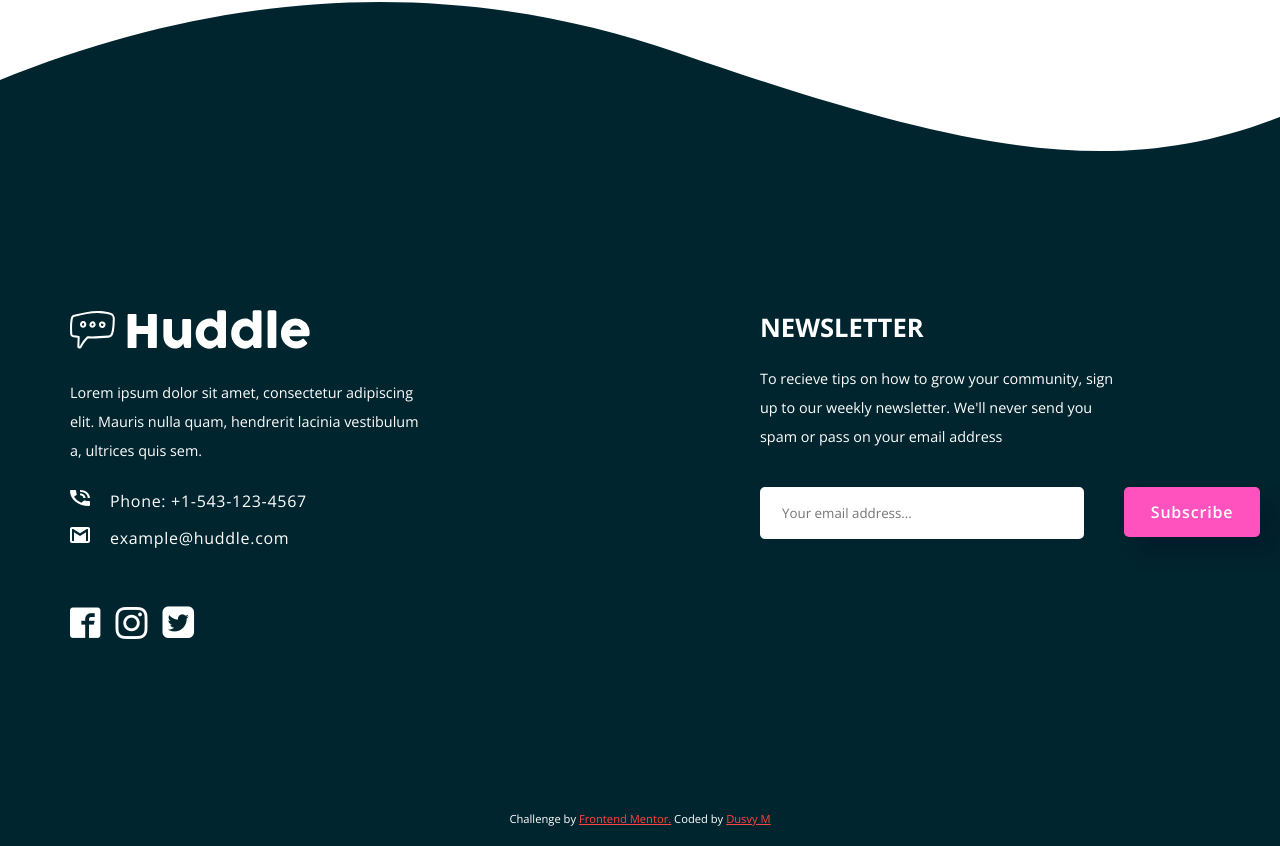
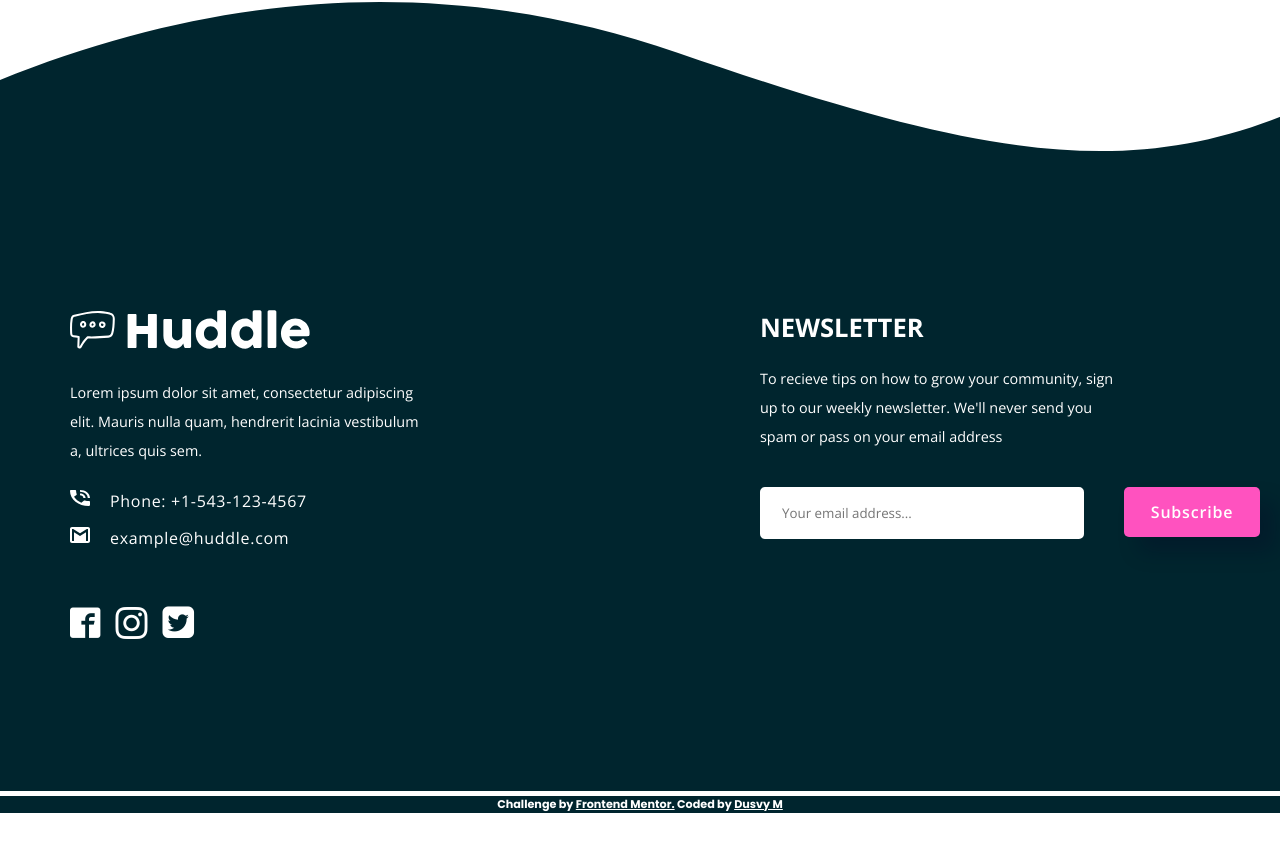
Before and after one commit to dovelm/FEM-huddle-landing-page-with-curved-sections-master, a plain HTML site: page index.html in a window 1280 px wide. Shown: the part 4160-5006 px from the top of the page. After the commit the page ends 4983 px from the top, so only its background shows below. Drawn offline with nearby package versions, Linux system fonts and the light colour scheme; files whose address does not match are found by name.

Commit message:
Update style.css

```diff
--- a/style.css
+++ b/style.css
@@ -330,14 +330,16 @@
     font-size: 2.3rem;
 }
 .attribution {
-    padding:20px 0;
+    margin-top: 5px;
+    margin-bottom: 10px;
     font-size: 0.7rem;
     text-align: center;
-    font-weight: 500;
-    font-family: var(--secundary-font-family);
+    font-weight: 400;
+    color:var(--neutral-white);
 }
 .attribution a {
-    color:var(--orange-color);
+    color:var(--neutral-white);
+    font-weight: 500;
 }
 
 /*media queries*/
```
